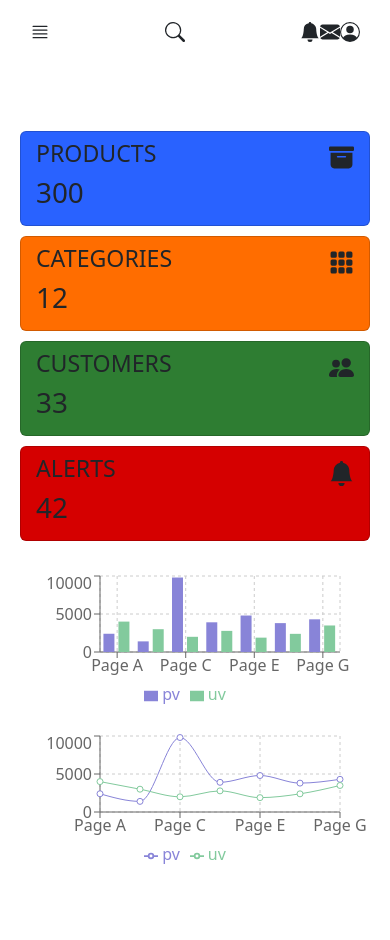
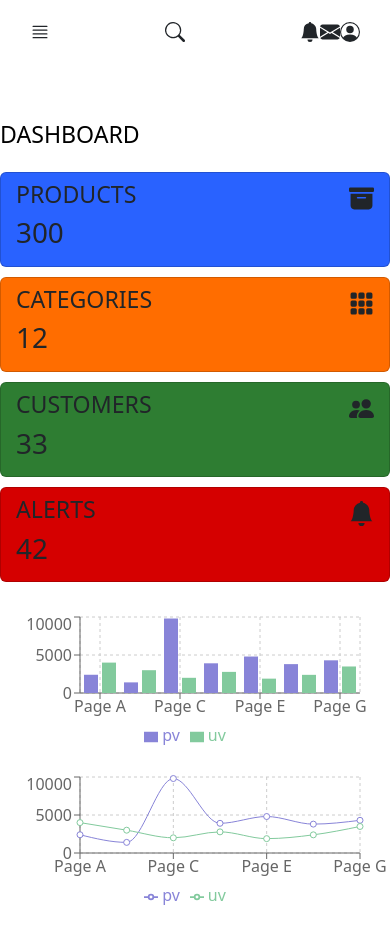
Before and after one commit to AiwinrajWono/Wono, a React (Create React App) app in the folder frontend/: page /home in a window 390 px wide. Shown: the top 940 px of the page. Before the commit the page ends 891 px from the top, so only its background shows below. Built offline with nearby package versions, Linux system fonts and the light colour scheme.

Commit message:
changes on sidebar on 12 august

```diff
--- a/frontend/src/components/HomeDashboard/Dashboard.js
+++ b/frontend/src/components/HomeDashboard/Dashboard.js
@@ -12,11 +12,17 @@ const Dashboard = () => {
 
     }
   return (
-    <div className='grid-container'>
+    <>
         <Header openSidebar={openSidebar}/>
+    <div className='dashboard-container'>
+      <div style={{width:'100%'}}>
         <Sidebar openSidebarToggle={openSidebarToggle} openSidebar={openSidebar}/>
+      </div>
+      <div style={{width:'100%', padding:0}}>
         <Home/>
+      </div>
     </div>
+    </>
   )
 }
 
--- a/frontend/src/layout/DashboardStyle/dashboard.css
+++ b/frontend/src/layout/DashboardStyle/dashboard.css
@@ -1,10 +1,12 @@
-.grid-contaier{
+.dashboard-container{
     display: grid;
-    grid-template-columns: 200px 1fr 1fr 1fr;
-    grid-template-rows: 0.2fr 3fr;
-    grid-template-areas: 'sidebar header header header'
+    /* padding: 0; */
+    grid-template-columns:  20% 1fr;
+    gap: 0.5rem;
+    /* grid-template-rows: 0.2fr 3fr; */
+    /* grid-template-areas: 'sidebar header header header'
     'sidebar main main main';
-    height: 100vh;
+    height: 100vh; */
 }
 .icon{
     vertical-align: middle;
@@ -85,16 +87,18 @@
   /* Man content */
 
 
-  .main-container {
+  .dashboard-container {
     grid-area: main;
+    width: 100%;
     overflow-y: auto;
-    padding: 20px 20px;
+    /* padding: 20px 20px; */
     color: rgba(255, 255, 255, 0.95);
   }
 
   .main-title {
     display: flex;
     justify-content: space-between;
+    color: black;
   }
 
   .main-cards {
@@ -150,8 +154,9 @@
   /* Medium <= 992px */
 
 @media screen and (max-width: 992px) {
-    .grid-container {
-      grid-template-columns: 1fr 1fr 1fr;
+    .dashboard-container {
+      display: grid;
+      grid-template-columns:  1fr;
       grid-template-rows: 0.2fr 3fr 3fr;
       grid-template-areas:
         'header'
```
